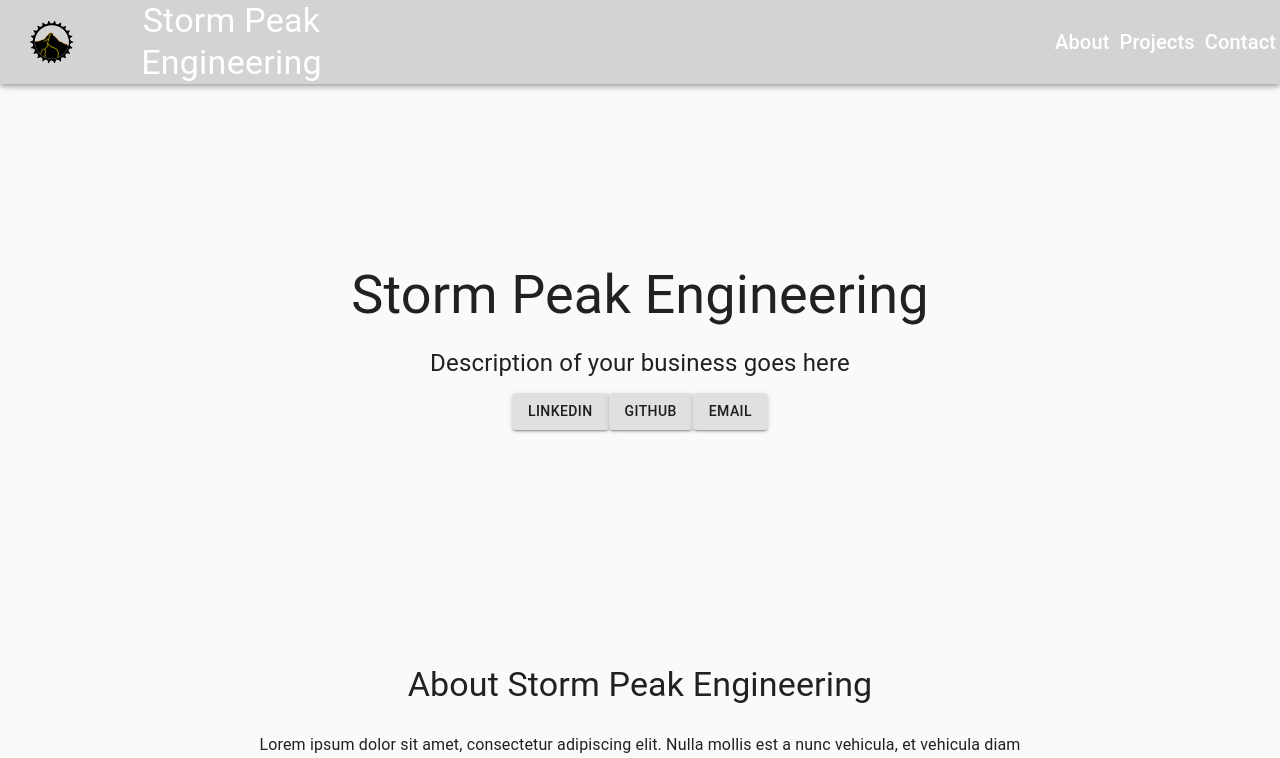
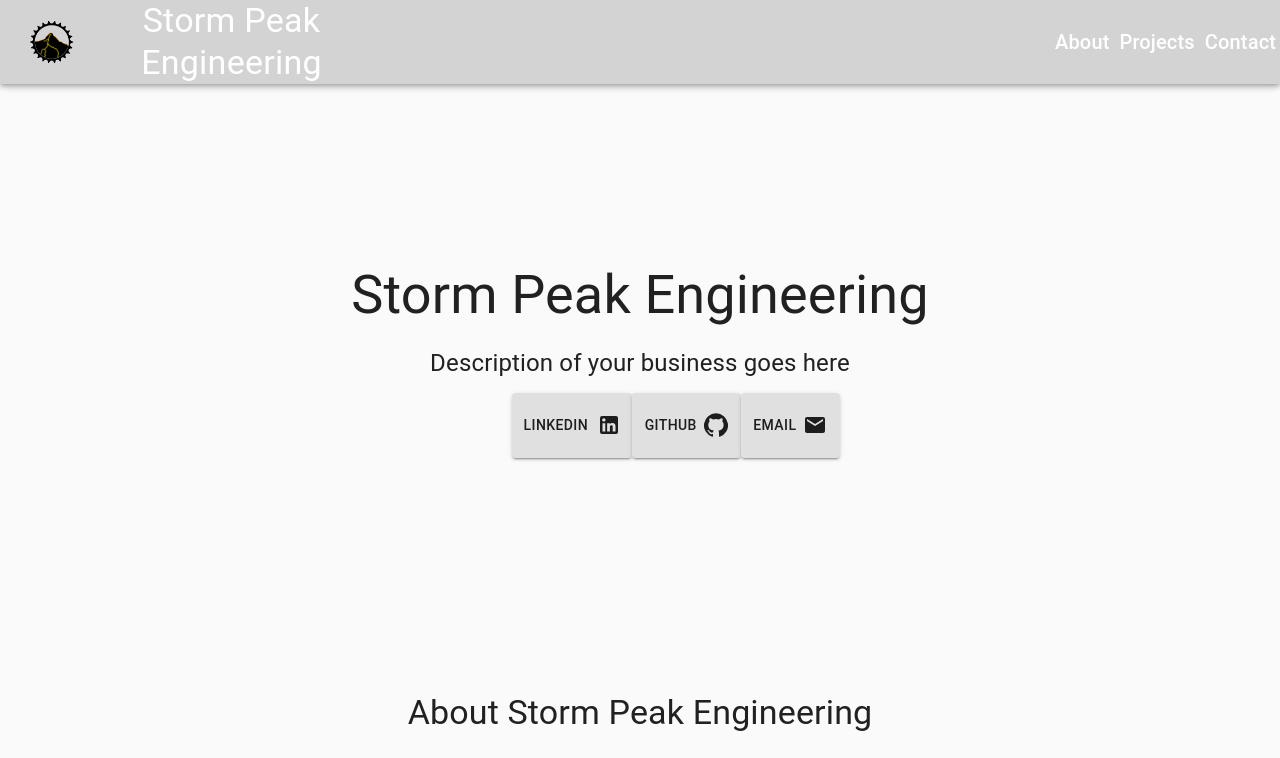
Before and after one commit to KimDuclos/sp-eng, a React (Create React App) app: page / in a window 1280 px wide. Shown: the top 758 px of the page. Built offline with nearby package versions, Linux system fonts and the light colour scheme.

Commit message:
social buttons linked with icons - mailto needs work

```diff
--- a/package.json
+++ b/package.json
@@ -4,6 +4,7 @@
   "private": true,
   "dependencies": {
     "@material-ui/core": "^4.9.3",
+    "@material-ui/icons": "^4.9.1",
     "@testing-library/jest-dom": "^4.2.4",
     "@testing-library/react": "^9.3.2",
     "@testing-library/user-event": "^7.1.2",
--- a/src/TitleSection/TitleSection.jsx
+++ b/src/TitleSection/TitleSection.jsx
@@ -2,6 +2,9 @@ import React from "react";
 import "./TitleSection.scss";
 import Link from "@material-ui/core/Link";
 import Button from "@material-ui/core/Button";
+import LinkedInIcon from "@material-ui/icons/LinkedIn";
+import GitHubIcon from "@material-ui/icons/GitHub";
+import EmailIcon from "@material-ui/icons/Email";
 
 const TitleSection = () => {
   return (
@@ -13,13 +16,22 @@ const TitleSection = () => {
           href="https://www.linkedin.com/in/sean-donohue-7340842a/"
           target="blank"
         >
-          <Button variant="contained">LinkedIn</Button>
+          <Button variant="contained">
+            <p>LinkedIn</p> <LinkedInIcon />
+          </Button>
         </Link>
         <Link href="https://github.com/skrawn" target="blank">
-          <Button variant="contained">GitHub</Button>
+          <Button variant="contained">
+            <p>GitHub</p> <GitHubIcon />
+          </Button>
         </Link>
-        <Link to="mailto:sdonohue331@gmail.com?subject=Portfolio Contact" target="blank">
-          <Button variant="contained">Email</Button>
+        <Link
+          href="mailto:sdonohue331@gmail.com?subject=Hello from your portfolio page"
+          target="blank"
+        >
+          <Button variant="contained">
+            <p>Email</p> <EmailIcon />{" "}
+          </Button>
         </Link>
       </div>
     </>
--- a/src/TitleSection/TitleSection.scss
+++ b/src/TitleSection/TitleSection.scss
@@ -12,4 +12,13 @@
     margin: 1% 40% 0 40%;
     display: flex;
     justify-content: space-around;
+    p {
+        padding: 0 10% 0 0;
+    }
+    a {
+        text-decoration: none;
+    }
+    a:hover {
+        text-decoration: none;
+    }
 }
```
Also changed, not shown: 1 other file (tests, documents, lock files or other folders).
